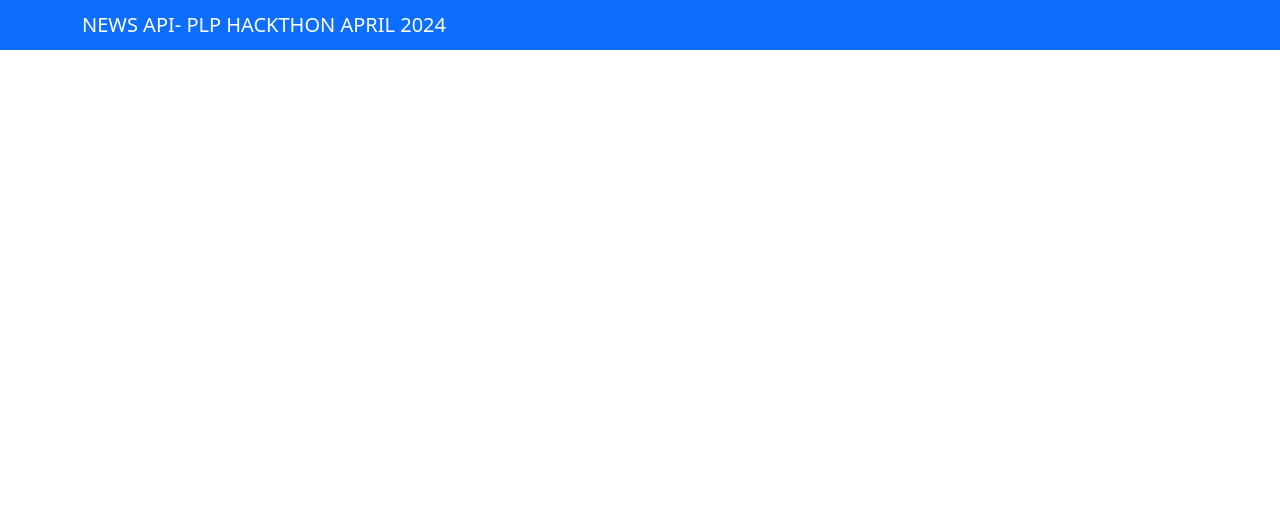
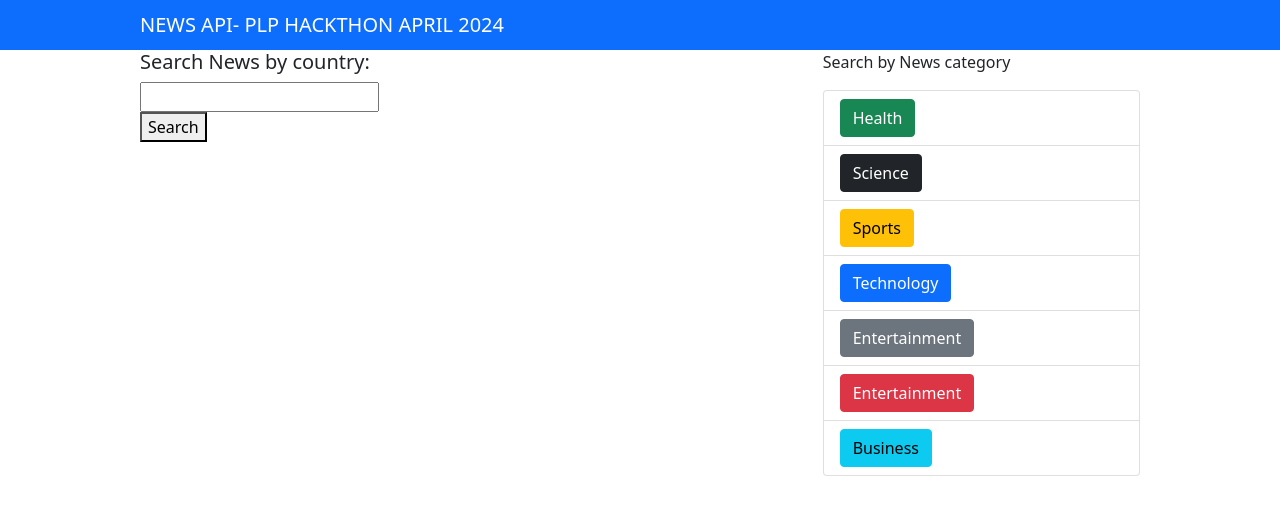
Before and after one commit to Mark-shija/PLP-PYTHON, a Django app: page / in a window 1280 px wide. Shown: the top 515 px of the page. Run offline with Django 5.2, Linux system fonts and the light colour scheme; data that the repository does not hold is empty.

Commit message:
added filter features

```diff
--- a/HACKTHON 2024/applicat/views.py
+++ b/HACKTHON 2024/applicat/views.py
@@ -6,9 +6,17 @@ API_KEY = 'd46ffe39415f4c46bb01bfd69bc07ba6'
 
 def index(request):
     # News API
-    response = requests.get(f'https://newsapi.org/v2/top-headlines?sources=bbc-news&apiKey={API_KEY}')
-    data = response.json()
-    articles = data['articles']
+    country = request.GET.get('country')
+    category = request.GET.get('category')
+    if country:
+        response = requests.get(f'https://newsapi.org/v2/top-headlines?country={country}&apiKey={API_KEY}')
+        data = response.json()
+        articles = data['articles']
+    else:
+        response = requests.get(f'https://newsapi.org/v2/top-headlines?category={category}&apiKey={API_KEY}')
+        data = response.json()
+        articles = data['articles']
+
 
     context = {
         'articles': articles,
--- a/HACKTHON 2024/static/style.css
+++ b/HACKTHON 2024/static/style.css
@@ -0,0 +1,4 @@
+.container {
+    width: 80%; /* Set the width of the container */
+    margin: 0 auto; /* Center the container horizontally */
+}
--- a/HACKTHON 2024/templates/index.html
+++ b/HACKTHON 2024/templates/index.html
@@ -5,7 +5,9 @@
     <meta charset="UTF-8">
     <meta name="viewport" content="width=device-width, initial-scale=1.0">
     <title>NEWS APP</title>
-    <link href="https://cdn.jsdelivr.net/npm/bootstrap@5.0.2/dist/css/bootstrap.min.css" rel="stylesheet" integrity="sha384-EVSTQN3/azprG1Anm3QDgpJLIm9Nao0Yz1ztcQTwFspd3yD65VohhpuuCOmLASjC" crossorigin="anonymous">
+    <link href="https://cdn.jsdelivr.net/npm/bootstrap@5.0.2/dist/css/bootstrap.min.css" rel="stylesheet"
+        integrity="sha384-EVSTQN3/azprG1Anm3QDgpJLIm9Nao0Yz1ztcQTwFspd3yD65VohhpuuCOmLASjC" crossorigin="anonymous">
+    <link rel="stylesheet" href="static/style.css">
 
 </head>
 
@@ -16,18 +18,32 @@
             <span class="navbar-brand mb-0 h1">NEWS API- PLP HACKTHON APRIL 2024 </span>
         </div>
     </nav>
+
     <div class="container">
         <div class="row">
-        <div class="col-md-6">
+            <div class="col-md-3">
+
+                <h5>Search News by country:</h5>
+                <form action="" method="get">
+                    <input type="text" name="country">
+                    <button type="submit" value="Search">Search</button>
+                </form>
+
+
+            </div>
+
+            <div class="col-md-5">
                 {% for item in articles %}
 
-                <div class="card rounded shadow-lg m-2" style="width: 25rem;">
+                <div class="card rounded shadow-lg m-4" style="width: 25rem;">
                     <p class="card-text">{{item.author}}</p>
                     <h5 class="card-title">{{item.title}}</h5>
+                    <small>Published Date:{{item.publishedAt}}</small>
+                    <br />
+                    <br />
                     <img src="{{item.urlToImage}}" class="card-img-top" alt="Image Not Found">
                     <div class="card-body">
                         <p class="card-text">{{item.description}}</p>
-                    <small>{{item.publishedAt}}</small>
                         <a href="{{ item.url }}" class="btn btn-success m-1">Read More</a>
                     </div>
                 </div>
@@ -35,7 +51,21 @@
                 {% endfor %}
             </div>
 
-        <div class="col-md-6">
+            <div class="col-md-4">
+                <p>Search by News category</p>
+                <ul class="list-group">
+                    <li class="list-group-item"><a class="btn btn-success" href="{% url 'index' %}?category=health">Health</a></li>
+                    <li class="list-group-item"><a class="btn btn-dark" href="{% url 'index' %}?category=science">Science</a></li>
+                    <li class="list-group-item"><a class="btn btn-warning" href="{% url 'index' %}?category=sports">Sports</a></li>
+                    <li class="list-group-item"><a class="btn btn-primary" href="{% url 'index' %}?category=technology">Technology</a></li>
+                    <li class="list-group-item"><a class="btn btn-secondary" href="{% url 'index' %}?category=entertainment">Entertainment</a></li>
+                    <li class="list-group-item"><a class="btn btn-danger" href="{% url 'index' %}?category=entertainment">Entertainment</a></li>
+                    <li class="list-group-item"><a class="btn btn-info" href="{% url 'index' %}?category=business">Business</a></li>
+
+
+
+                </ul>
+
 
 
             </div>
```
Lines whose indentation alone changed are shown as unchanged.
